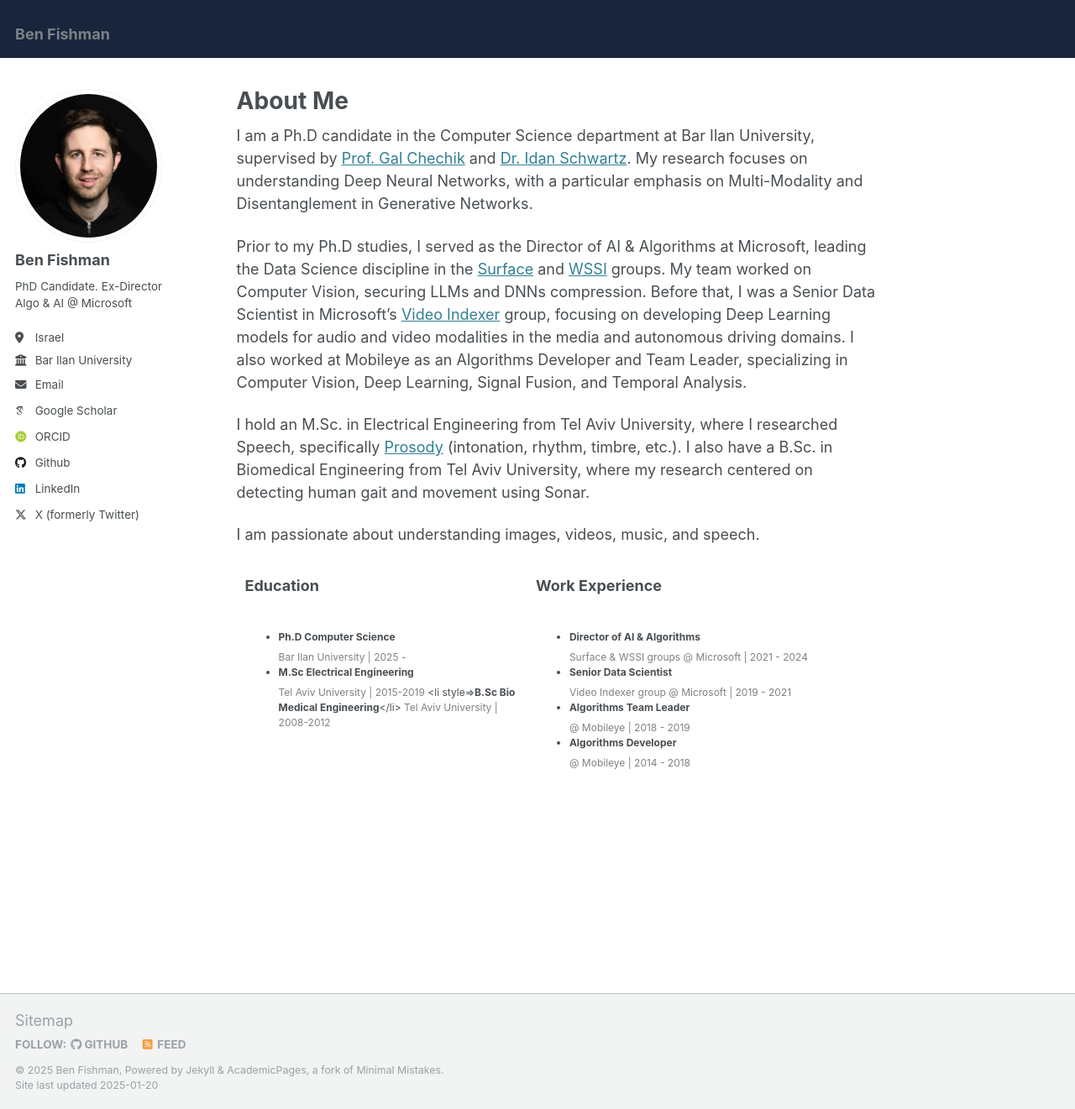
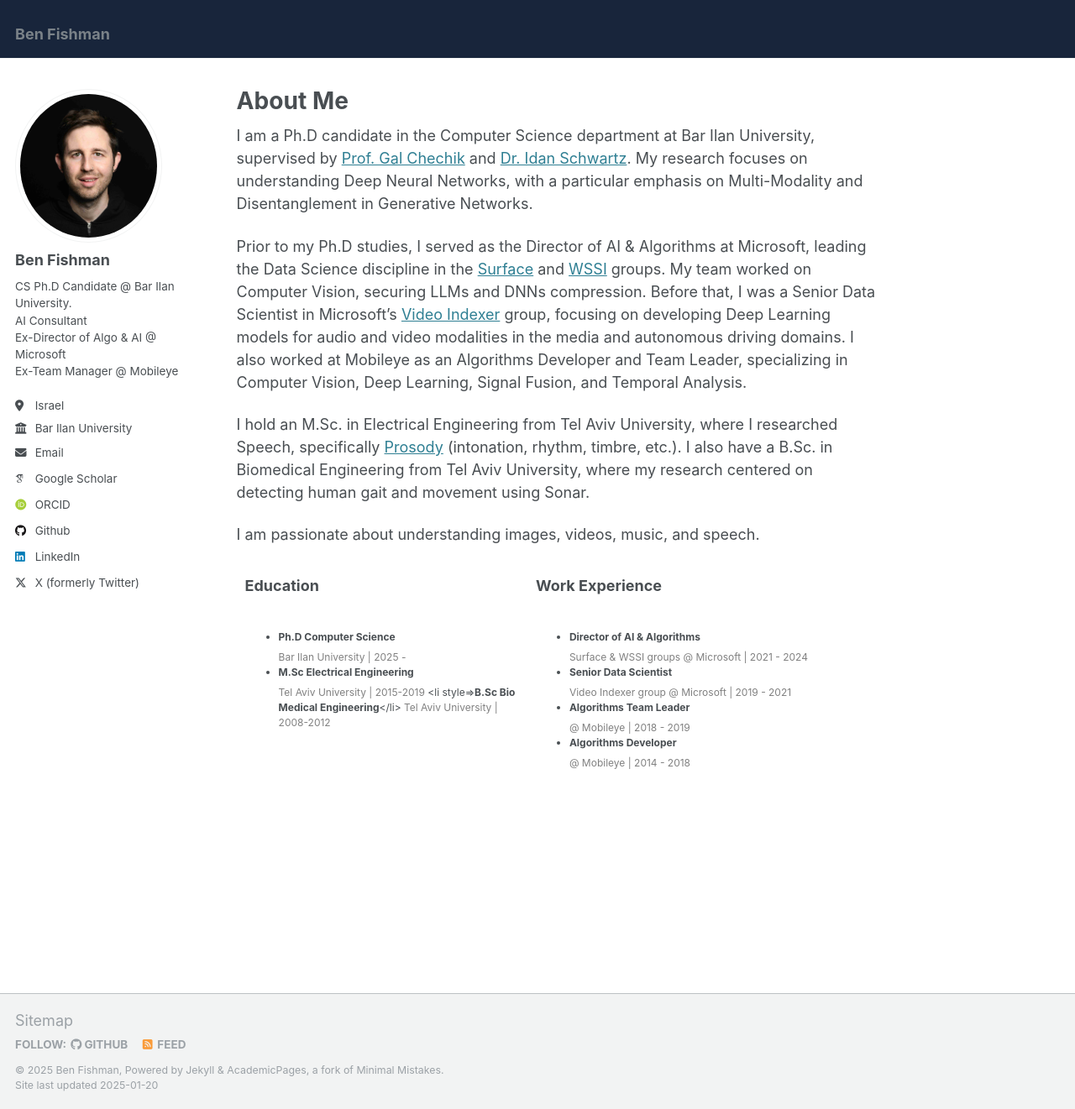
Before and after one commit to benf22/benf22.github.io, a Jekyll site: the page built from _pages/about.md, in a window 1280 px wide and 1321 px high. Shown: the whole window at 84% size. Built offline with Jekyll 4.4.1, drawn with Linux system fonts in a browser that asks for light colours; some web fonts are replaced.

Commit message:
Update _config.yml

```diff
--- a/_config.yml
+++ b/_config.yml
@@ -24,7 +24,7 @@ author:
   avatar           : "bens_profile.jpg"
   name             : "Ben Fishman"
   pronouns         : # example: "she/her"
-  bio              : "PhD Candidate.\n Ex-Director Algo & AI @ Microsoft"
+  bio              : "CS Ph.D Candidate @ Bar Ilan University.<br>AI Consultant<br>Ex-Director of Algo & AI @ Microsoft<br>Ex-Team Manager @ Mobileye"
   location         : "Israel"
   employer         : "Bar Ilan University"
   uri              : # URL
```
